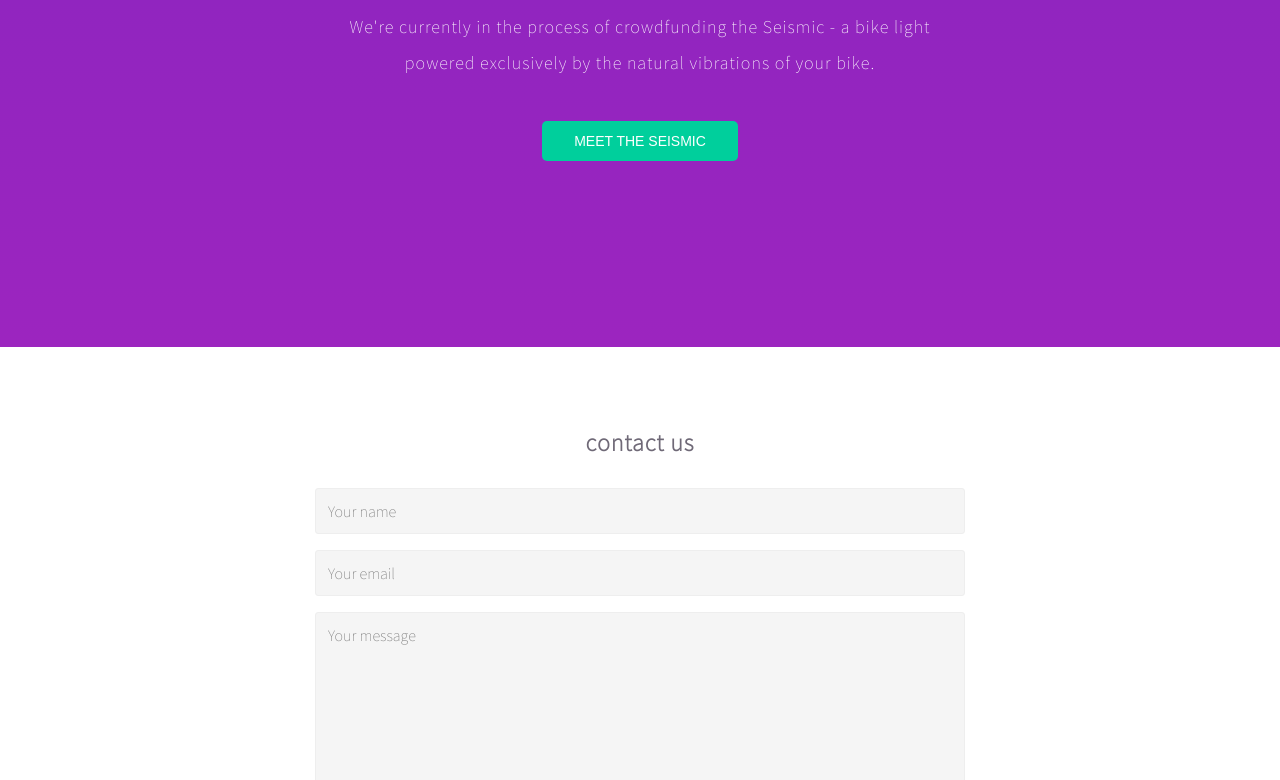
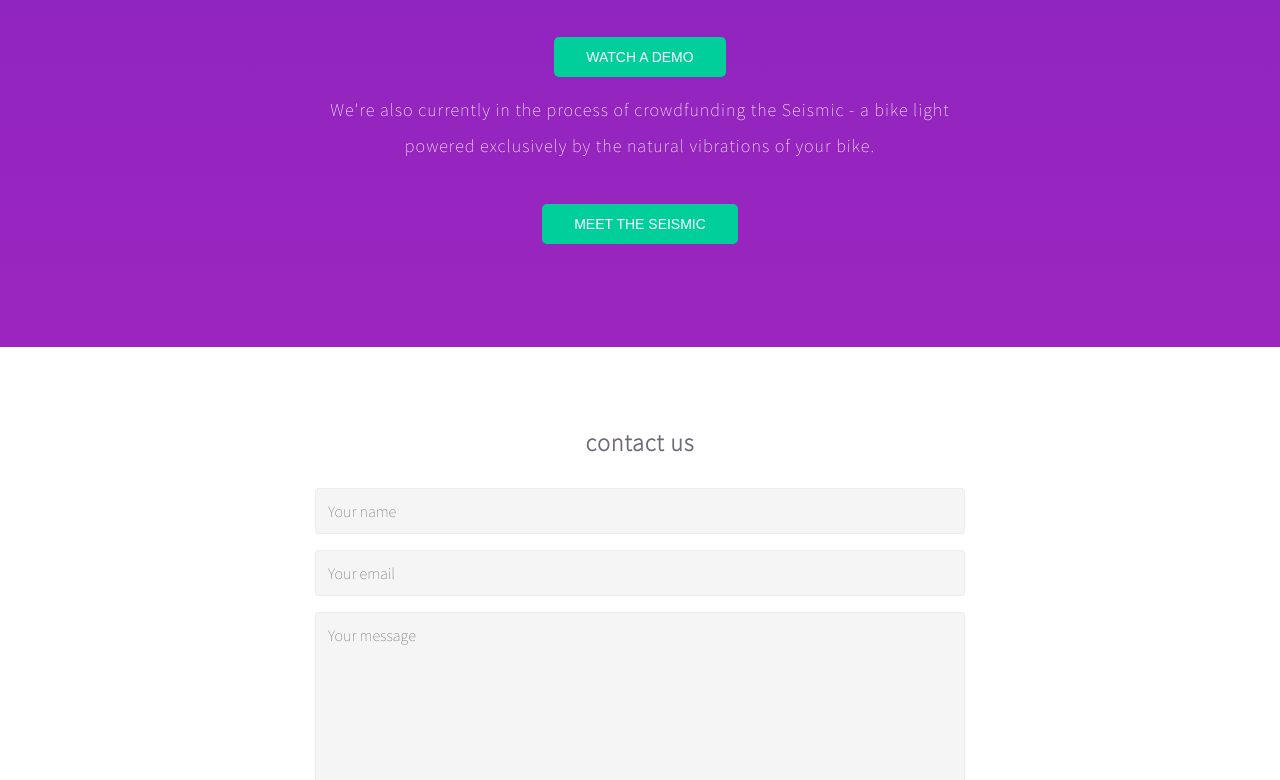
Before and after one commit to teamESiMi/esimi, a plain HTML site: page index.html in a window 1280 px wide. Shown: the part 313-1093 px from the top of the page. Drawn offline with Linux system fonts and the light colour scheme.

Commit message:
Update index.html

```diff
--- a/index.html
+++ b/index.html
@@ -35,7 +35,11 @@
 	<div class="hero">
 		<img class="hero__logo" src="images/ESiMi_logo_white.png" alt="ESiMi logo">
 		<h1 class="hero__title">Devices powered by ambient energy</h1>
-		<h2 class="hero__sub-title">We're currently in the process of crowdfunding the Seismic - a bike light powered exclusively by the natural vibrations of your bike.</h2>
+		<h2 class="hero__sub-title">We make energy harvesters that reduce or eliminate the need to recharge batteries in consumer electronics, wearables, IoT devices, and many more.</h2>
+		<a href="https://youtu.be/aail-3WqphQ">
+			<button class="hero__button">WATCH A DEMO</button>
+		</a>
+		<h2 class="hero__sub-title">We're also currently in the process of crowdfunding the Seismic - a bike light powered exclusively by the natural vibrations of your bike.</h2>
 		<a href="https://seismicbikelight.com/">
 			<button class="hero__button">MEET THE SEISMIC</button>
 		</a>
```
